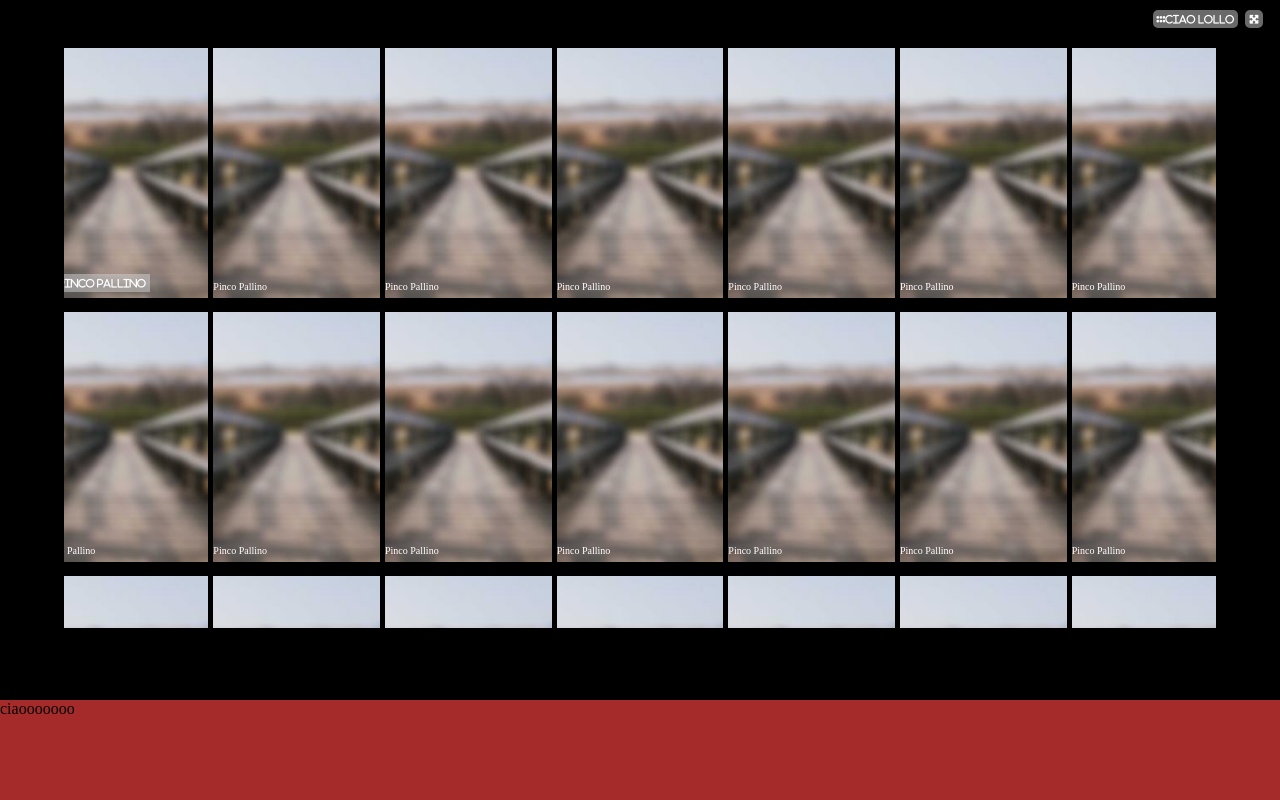
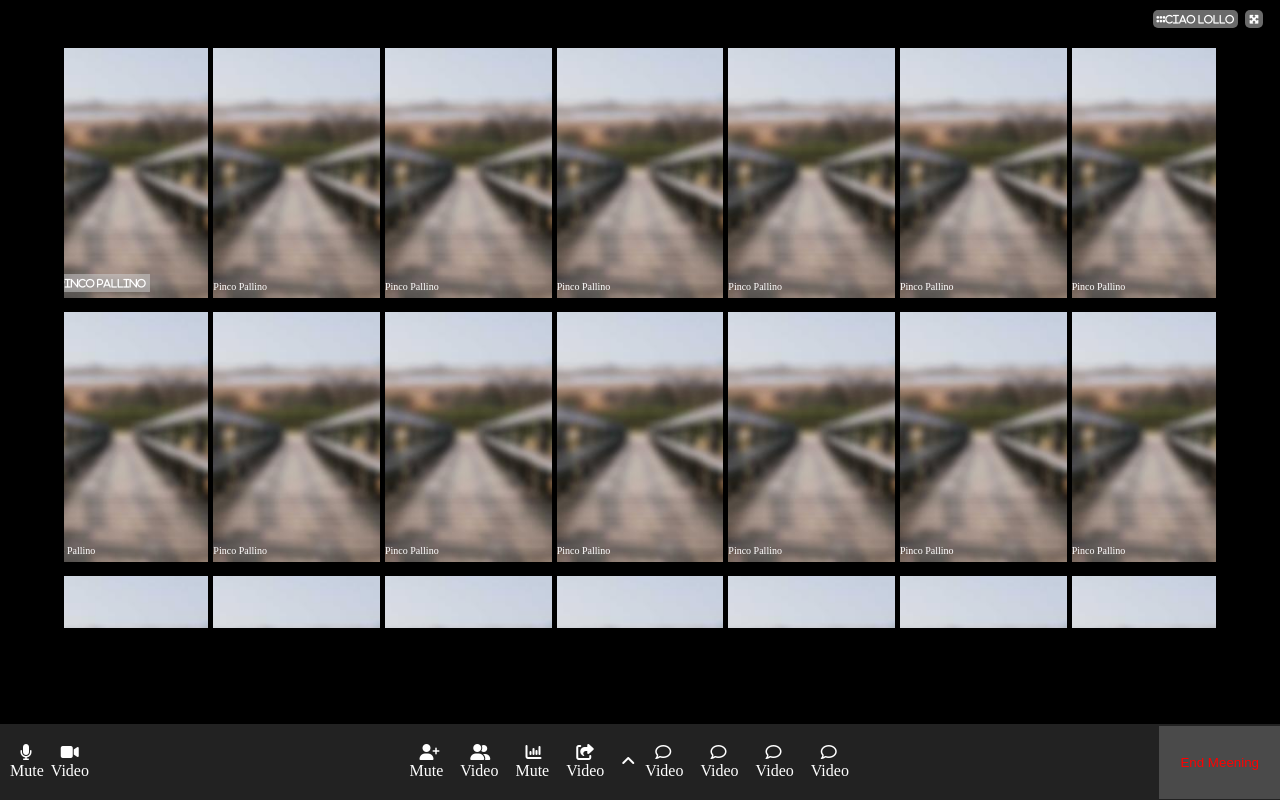
Before and after one commit to lorenzotroiano/html-css-zoom, a plain HTML site: page index.html in a window 1280 px wide. Drawn offline with Linux system fonts and the light colour scheme.

Commit message:
completamento footer

```diff
--- a/css/style.css
+++ b/css/style.css
@@ -100,10 +100,66 @@ footer {
     /* width: 100%;
     height: 100px; */
 
-    background-color: brown;
+    /* background-color: brown; */
     position: absolute;
     bottom: 0;
     left: 0;
     width: 100%;
-    height: 100px;
+    /* height: 100px; */
+    color: white;
+    background-color: #222222;
 }
+
+ul {
+    list-style: none;
+}
+
+.flex-footer {
+    display: flex;
+    gap: 10px;
+    justify-content: space-between;
+    align-items: center;
+
+
+
+}
+
+.flex-start {
+    display: flex;
+    /* justify-content: flex-start; */
+    padding: 20px;
+
+}
+
+
+.flex-center {
+    display: flex;
+    gap: 10px;
+    align-items: center;
+    padding: 20px;
+    /* justify-content: center; */
+}
+
+.flex-end {
+    display: flex;
+    /* justify-content: end; */
+    padding: 20px;
+    align-items: center;
+    height: 73px;
+    background-color: #4a4a4a;
+    color: red;
+    border: 1px solid #4a4a4a;
+}
+
+li > span {
+    display: block;
+
+    position: relative;
+    right: 10px;
+
+}
+
+.fa-angle-up {
+    position: relative;
+    right: 10px;
+}
--- a/index.html
+++ b/index.html
@@ -221,8 +221,48 @@
 
 
             <!-- footer -->
-            <footer>
-                ciaooooooo
+            <footer class="flex-footer">
+
+                <div>
+                    <ul class="flex-start">
+                        <li><i class="fa-solid fa-microphone"></i>
+                        <span>Mute</span></li>
+                        <li><i class="fa-solid fa-video"></i>
+                            <span>Video</span></li>
+                    </ul>
+                </div>
+
+
+
+                <div>
+                    <ul class="flex-center">
+                        <li><i class="fa-solid fa-user-plus"></i>
+                        <span>Mute</span></li>
+                        <li><i class="fa-solid fa-user-group"></i>
+                            <span>Video</span></li>
+
+                         <li><i class="fa-solid fa-chart-column"></i>
+                           <span>Mute</span></li>
+                          <li><i class="fa-solid fa-share-from-square"></i>
+                             <span>Video</span></li>
+
+                          <li><i class="fa-solid fa-angle-up"></i></li>
+
+                            <li><i class="fa-regular fa-comment"></i>
+                          <span>Video</span></li>
+
+                          <li><i class="fa-regular fa-comment"></i>
+                          <span>Video</span></li>
+                          <li><i class="fa-regular fa-comment"></i>
+                          <span>Video</span></li>
+                          <li><i class="fa-regular fa-comment"></i>
+                          <span>Video</span></li>
+                    </ul>
+                </div>
+
+
+               <button class="flex-end">End Meening</button>
+
             </footer>
     </div>
 </body>
```
